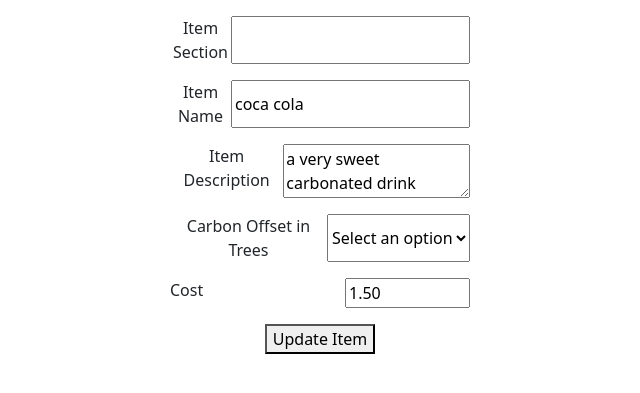
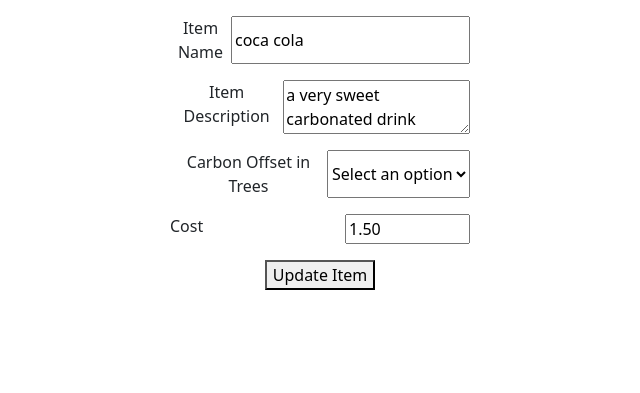
Before and after one commit to RevelDeng/CD_project, a Django app: page /admin/admin-page/edit-item/1/ in a window 1280 px wide. Shown: the top 393 px of the page, without its empty margins (320-960 px from the left). Run offline with Django 3.2, Linux system fonts and the light colour scheme; data comes from the database, SQL or seed files in the repository; both versions use the stored data as it was after the commit.

Commit message:
5th commit

```diff
--- a/login_app/static/style.css
+++ b/login_app/static/style.css
@@ -30,6 +30,7 @@ label {
     flex-flow: row;
     justify-content: space-around;
     width: 100%;
+    padding-top: 1%;
     background-color: rgb(89, 224, 118);
 }
 
--- a/marketplace/templates/edit_item.html
+++ b/marketplace/templates/edit_item.html
@@ -8,6 +8,9 @@
     </head>
     <body>
         <div id="wrapper">
+            <!-- <div id="topdiv">
+                <a href="admin-logout/">Log Out</a>
+            </div> -->
             <ul class="messages">
                 {% for message in messages %}
                     <li {% if message.tags %} class="{{message.tags}}" {% endif %}>{{message}}</li>
@@ -16,12 +19,15 @@
             <div class="form">
                 <form action="update-item/{{item.id}}/" method="post">
                     {% csrf_token %}
-                    <p>
+                    <!-- <p>
                         <label>
                             Item Section
-                            <input name="item_section" required>
+                            <select name="item_section" required>
+                                <option hidden value="">Select an option</option>
+                                <option value=""></option>
+                            </select>
                         </label>
-                    </p>
+                    </p> -->
                     <p>
                         <label>
                             Item Name
--- a/marketplace/views.py
+++ b/marketplace/views.py
@@ -13,7 +13,7 @@ def add_item(request):
     else:
         Item.objects.create(
             name=request.POST['item_name'], description=request.POST['item_description'],
-            carbon_offset_in_trees=request.POST['item_carbon_offset'], cost=request.POST['item_cost'], sections=request.POST['item_section']
+            carbon_offset_in_trees=request.POST['item_carbon_offset'], cost=request.POST['item_cost']
         )
         return redirect('admin_page')
 
@@ -35,7 +35,7 @@ def update_item(request, item_id, same_item_id):
         item.description = request.POST['item_description']
         item.carbon_offset_in_trees = request.POST['item_carbon_offset']
         item.cost = request.POST['item_cost']
-        item.sections=request.POST['item_section']
+        # item.sections.add(request.POST['item_section'])
         item.save()
         return redirect('admin_page')
 
```
Also changed, not shown: db.sqlite3.
